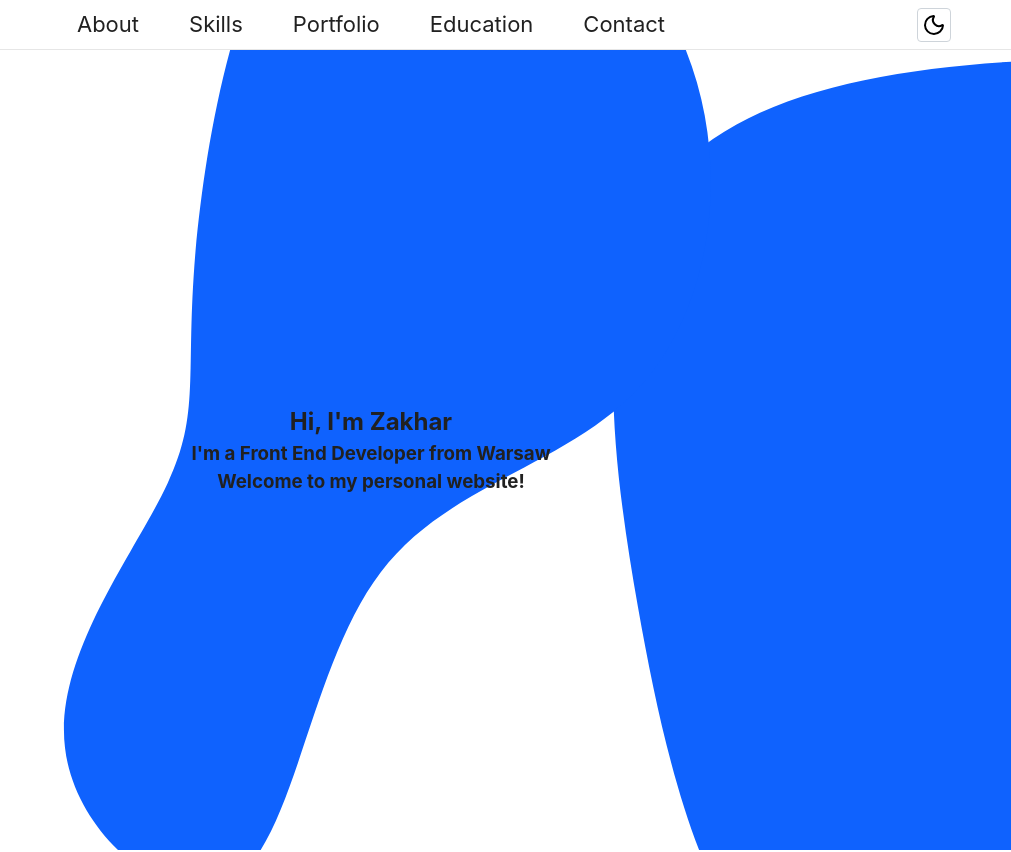
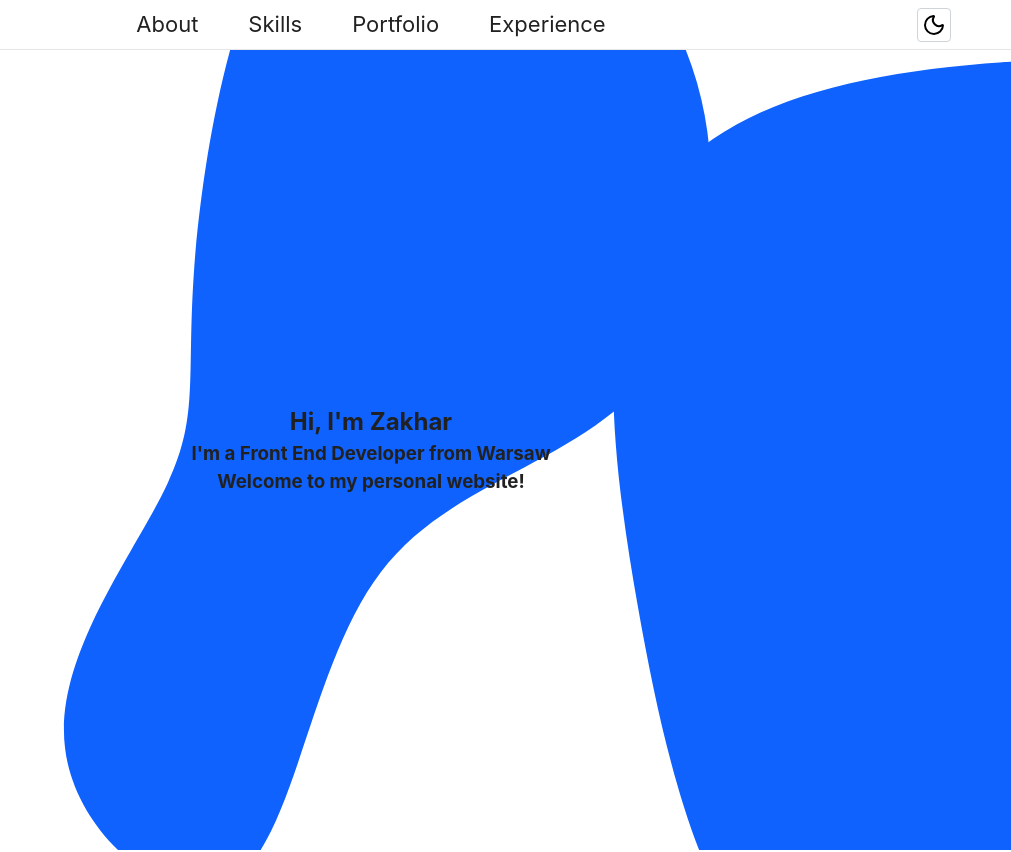
Before and after one commit to zakhartereshchenko/website_ts, a React (Vite) app: page / in a window 1280 px wide. Shown: the top 852 px of the page, without its empty margins (269-1280 px from the left). Built offline with nearby package versions, Linux system fonts and the light colour scheme.

Commit message:
add href to header nav items and smoth scroll to the sections by clicking on nav

```diff
--- a/src/App.scss
+++ b/src/App.scss
@@ -34,9 +34,13 @@ dd {
   list-style: none;
 }
 
+html {
+  scroll-behavior: smooth;
+  scroll-padding-top: 80px
+}
+
 body {
   min-height: 100vh;
-  scroll-behavior: smooth;
   text-rendering: optimizeSpeed;
   line-height: 1.5;
   background-color: var(--bg-color);
--- a/src/components/About/About.tsx
+++ b/src/components/About/About.tsx
@@ -51,7 +51,7 @@ export const About: React.FC = () => {
     },[])
 
     return (
-        <SectionBase title="Overview.">
+        <SectionBase title="Overview." id="about">
             <div className={styles.container}>
                 <div className={styles.imageContainer}>
                     <img src={photo} alt="photo" className={styles.image} />
--- a/src/components/Experience/Experience.tsx
+++ b/src/components/Experience/Experience.tsx
@@ -21,7 +21,7 @@ export const Experience = () => {
     },[])
 
     return (
-        <SectionBase title="Experience.">
+        <SectionBase title="Experience." id="experience">
             <div className={styles.container}>
                 <Timeline active={3} bulletSize={40} lineWidth={2}>
                     {experienceList}
--- a/src/components/Header/Header.tsx
+++ b/src/components/Header/Header.tsx
@@ -18,11 +18,12 @@ export const Header: React.FC = () => {
         }
         return <Moon />
     },[mode])
+
     return (
         <header className={styles.header}>
             <ul className={styles.headerList}>
                 {headerItems.map((item) => (
-                    <HeaderItem key={item.label} label={item.label} />
+                    <HeaderItem key={item.label} label={item.label} href={item.href} />
                 ))}
             </ul>
             <ActionIcon
--- a/src/components/Header/HeaderItem/HeaderItem.module.scss
+++ b/src/components/Header/HeaderItem/HeaderItem.module.scss
@@ -3,4 +3,6 @@
 
 .headerText {
     font-size: $font-size-large;
+    color: var(--text-main);
+    text-decoration: none;
 }
--- a/src/components/Header/HeaderItem/HeaderItem.tsx
+++ b/src/components/Header/HeaderItem/HeaderItem.tsx
@@ -2,12 +2,13 @@ import styles from './HeaderItem.module.scss';
 
 interface IProps {
     label: string;
+    href: string;
 }
 
-export const HeaderItem: React.FC<IProps> = ({ label }) => {
+export const HeaderItem: React.FC<IProps> = ({ label, href }) => {
     return (
         <li className={styles.headerItem}>
-            <a className={styles.headerText}>
+            <a className={styles.headerText} href={href}>
                 {label}
             </a>
         </li>
--- a/src/components/Portfolio/Portfolio.tsx
+++ b/src/components/Portfolio/Portfolio.tsx
@@ -1,13 +1,12 @@
 import { PORTFOLIO } from "../../constants"
 import { SectionBase } from ".."
-
 import { PortfolioCard } from "./PortfolioCard/PortfolioCard"
 
 import styles from './Portfolio.module.scss'
 
 export const Portfolio = () => {
     return (
-        <SectionBase title="Portfolio.">
+        <SectionBase title="Portfolio." id="portfolio">
             <div className={styles.grid}>
                 {PORTFOLIO.map((item, index) => (<PortfolioCard key={index} item={item} />))}
             </div>
--- a/src/components/SectionBase/SectionBase.tsx
+++ b/src/components/SectionBase/SectionBase.tsx
@@ -3,11 +3,12 @@ import styles from './SectionBase.module.scss';
 interface IProps {
     title: string;
     children: React.ReactNode;
+    id: string;
 }
 
-export const SectionBase: React.FC<IProps> = ( {title, children} ) => {
+export const SectionBase: React.FC<IProps> = ( {title, children, id} ) => {
     return (
-        <section className={styles.container}>
+        <section className={styles.container} id={id}>
             <h2 className={styles.title}>{title}</h2>
             {children}
         </section>
--- a/src/components/Skills/Skills.tsx
+++ b/src/components/Skills/Skills.tsx
@@ -18,7 +18,7 @@ export const Skills = () => {
         ))
     },[])
     return (
-        <SectionBase title="Skills.">
+        <SectionBase title="Skills." id="skills">
             <ul className={styles.list}>
                 {iconsList}
             </ul>
--- a/src/constants.ts
+++ b/src/constants.ts
@@ -22,7 +22,12 @@ import LinkedinIcon from './assets/linkedin.svg'
 const linkedinUrl = 'https://www.linkedin.com/in/zakhartereshchenko/'
 const githubUrl = 'https://github.com/zakhartereshchenko'
 
-export const headerItems = [{label: 'About'},{label: 'Skills'},{label: 'Portfolio'},{label: 'Education'},{label: 'Contact'}]
+export const headerItems = [
+    {label: 'About', href: '#about'},
+    {label: 'Skills', href: '#skills'},
+    {label: 'Portfolio', href: '#portfolio'},
+    {label: 'Experience', href: '#experience'},
+]
 
 export const LINKS = [
     {label: 'Resume', url: '../../public/cv.pdf', icon: CvIcon},
```
